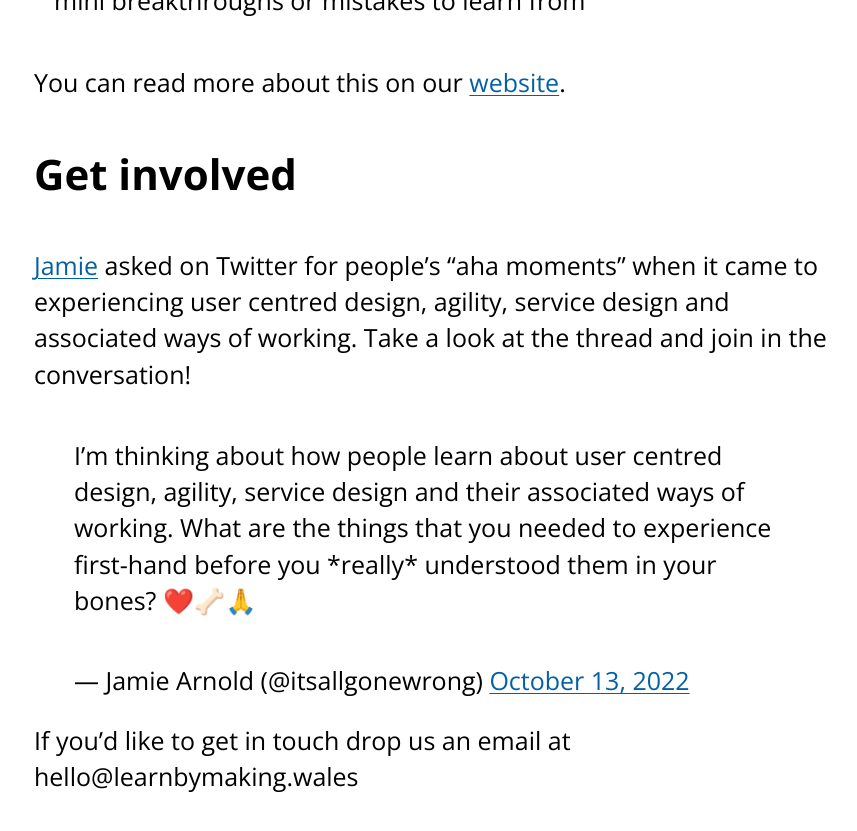
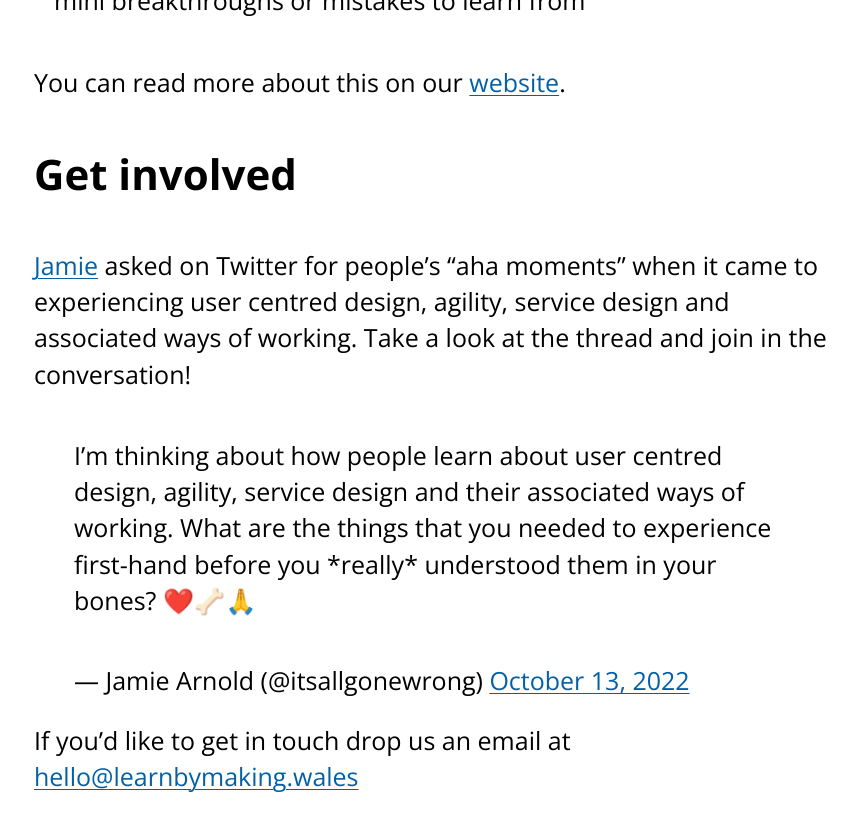
Before and after one commit to learnbymakingwales/learnbymakingwales.github.io, a Jekyll site: the page built from en/updates/_posts/2022-10-17-week-one.md, in a window 1280 px wide and 900 px high, scrolled down 1311 px. Shown: the top 831 px of the window, without its empty margins (206-1063 px from the left). Built offline with Jekyll 4.4.1, drawn with Linux system fonts in a browser that asks for light colours; comment, search, counter and statistics services are not loaded; part of the change alters nothing that is shown.

Commit message:
Make mailto link

```diff
--- a/en/updates/_posts/2022-10-17-week-one.md
+++ b/en/updates/_posts/2022-10-17-week-one.md
@@ -32,4 +32,4 @@ You can read more about this on our [website](https://learnbymaking.wales).
 
 <blockquote class="twitter-tweet"><p lang="en" dir="ltr">I’m thinking about how people learn about user centred design, agility, service design and their associated ways of working. What are the things that you needed to experience first-hand before you *really* understood them in your bones? ❤️🦴🙏</p>&mdash; Jamie Arnold (@itsallgonewrong) <a href="https://twitter.com/itsallgonewrong/status/1580493265769402371?ref_src=twsrc%5Etfw">October 13, 2022</a></blockquote> <script async src="https://platform.twitter.com/widgets.js" charset="utf-8"></script>
 
-If you’d like to get in touch drop us an email at hello@learnbymaking.wales
+If you’d like to get in touch drop us an email at [hello@learnbymaking.wales](hello@learnbymaking.wales)
```
